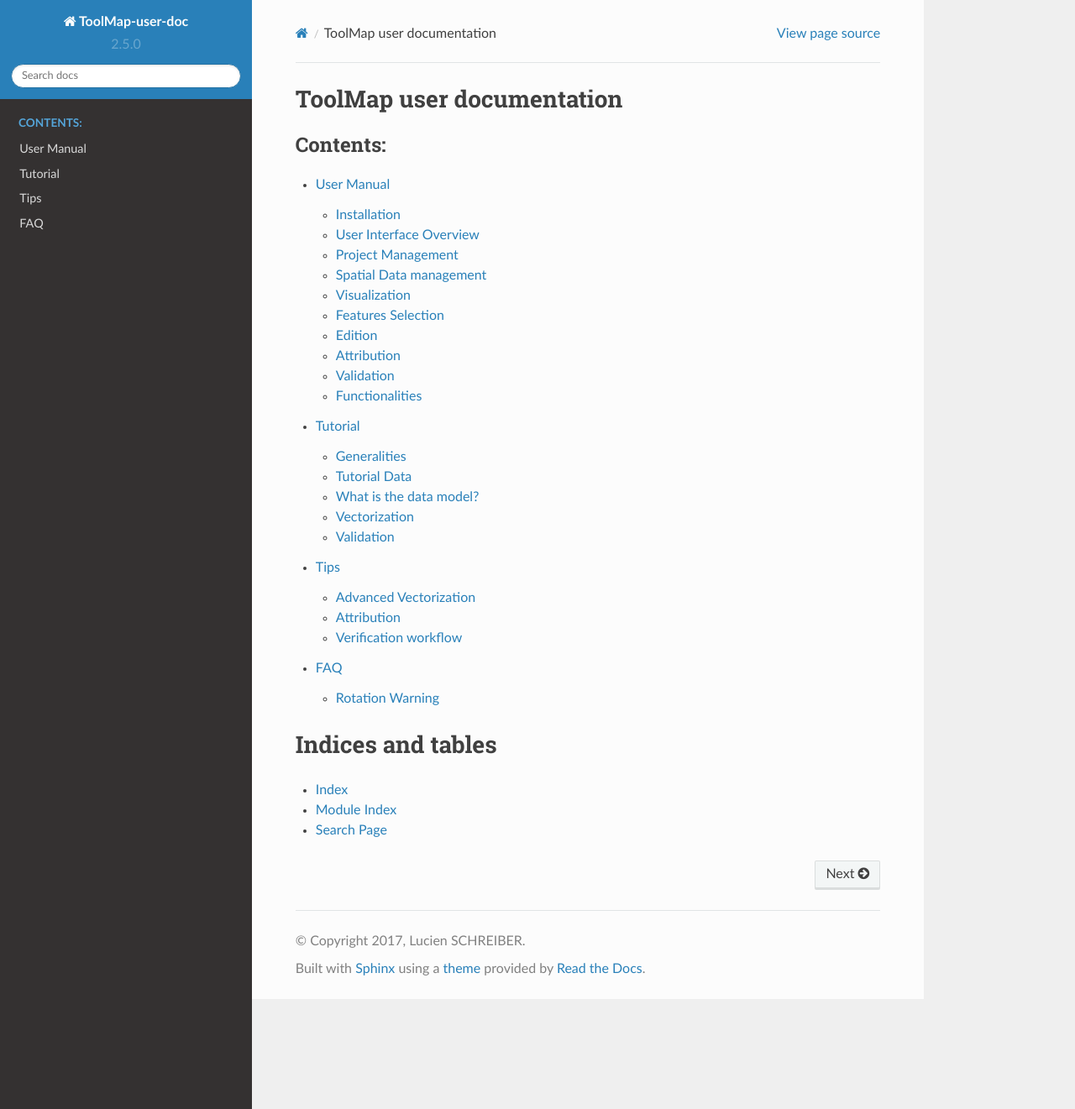
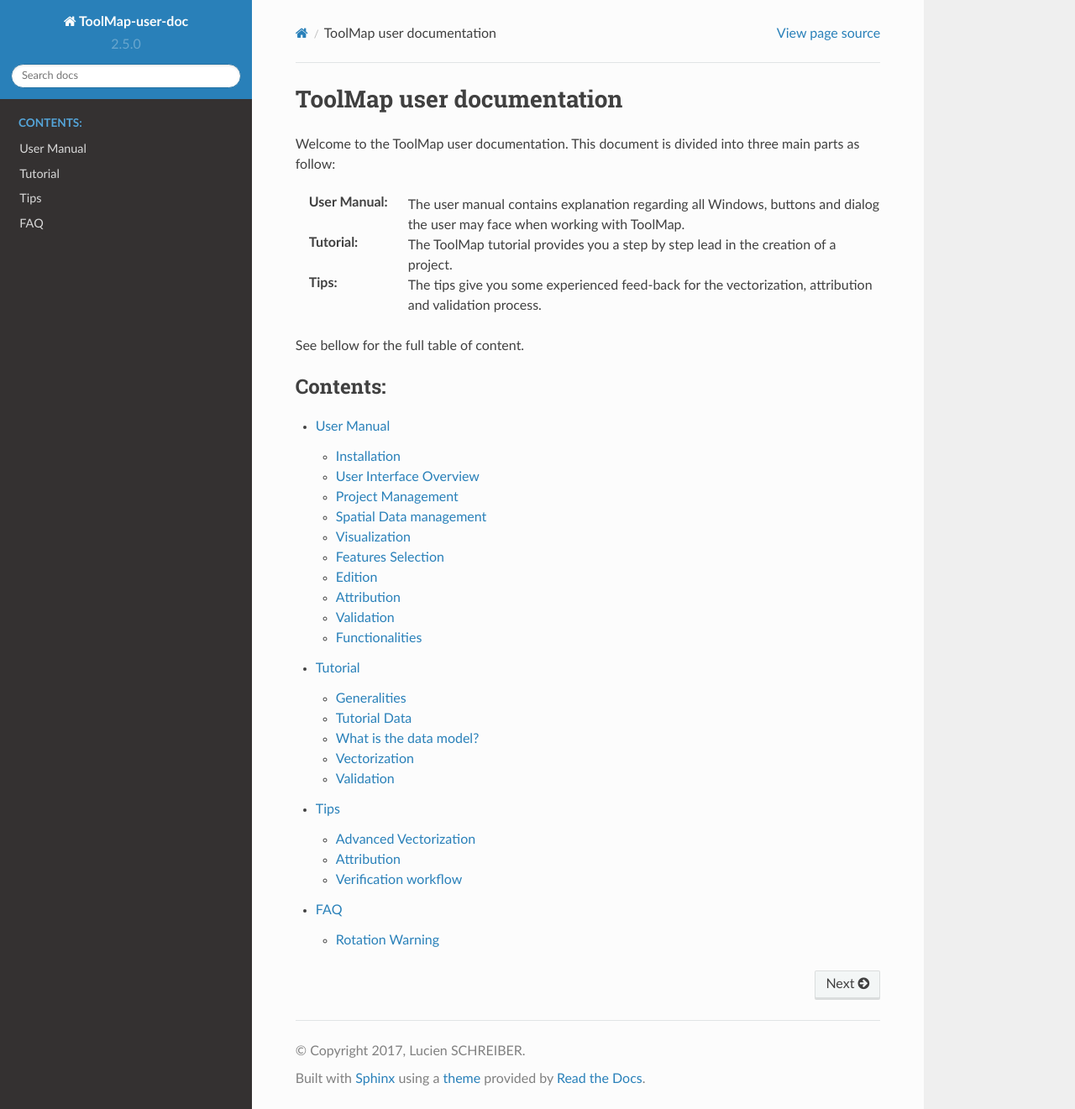
Before and after one commit to terranum-ch/ToolMap-user-doc, a Sphinx documentation site: the page built from doc/index.rst, in a window 1280 px wide and 1321 px high. Shown: the whole window at 84% size. Built offline with Sphinx 7.4.7 and the Read the Docs theme 2.0.0, drawn with Linux system fonts in a browser that asks for light colours.

Commit message:
Updating index

```diff
--- a/doc/index.rst
+++ b/doc/index.rst
@@ -1,5 +1,19 @@
 ToolMap user documentation
 ============================================
+
+Welcome to the ToolMap user documentation. This document is divided into three main parts as follow:
+
+:User Manual:
+    The user manual contains explanation regarding all Windows, buttons and dialog the user may face when working with ToolMap.
+
+:Tutorial:
+    The ToolMap tutorial provides you a step by step lead in the creation of a project.
+
+:Tips:
+    The tips give you some experienced feed-back for the vectorization, attribution and validation process.
+
+See bellow for the full table of content.
+
 
 .. toctree::
    :maxdepth: 2
@@ -9,12 +23,3 @@
    tutorial
    tips
    faq
-
-
-
-Indices and tables
-==================
-
-* :ref:`genindex`
-* :ref:`modindex`
-* :ref:`search`
--- a/doc/user-manual.rst
+++ b/doc/user-manual.rst
@@ -3,11 +3,11 @@
 User Manual
 =================
 
-You will find here the most up to date documentation concerning ToolMap in a Wiki format. This document will be continuously improved as new features are added to the Program.
+You will find here the most up to date documentation concerning ToolMap. This document will be continuously improved as new features are added to the Program.
 
-From time to time we will also provide this documentation in a nicely formatted PDF document.
+This document can also be downloaded as a nicely formatted PDF document using the bottom left menu.
 
-The documentation is divided into the following topics:
+The User Manual is divided into the following topics:
 
 .. toctree::
    :maxdepth: 2
```
